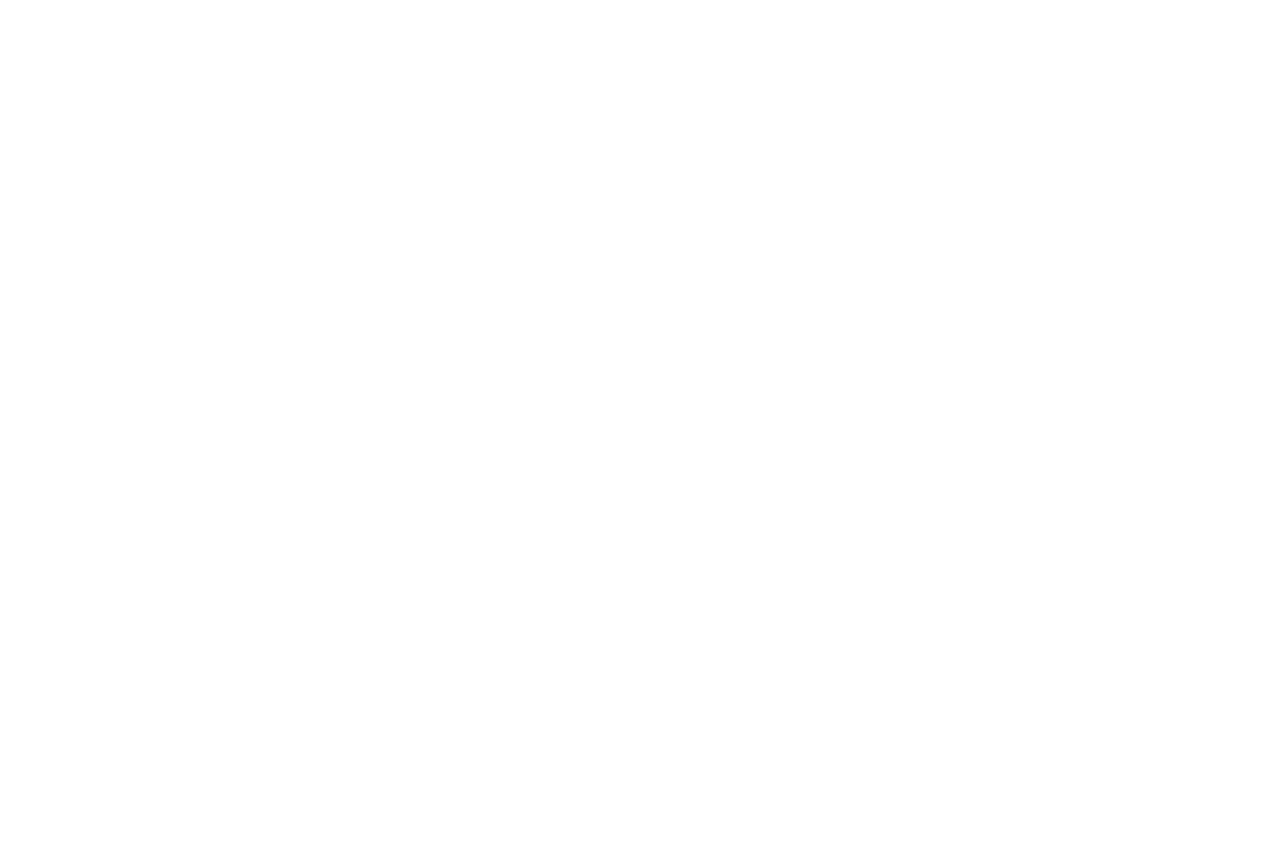
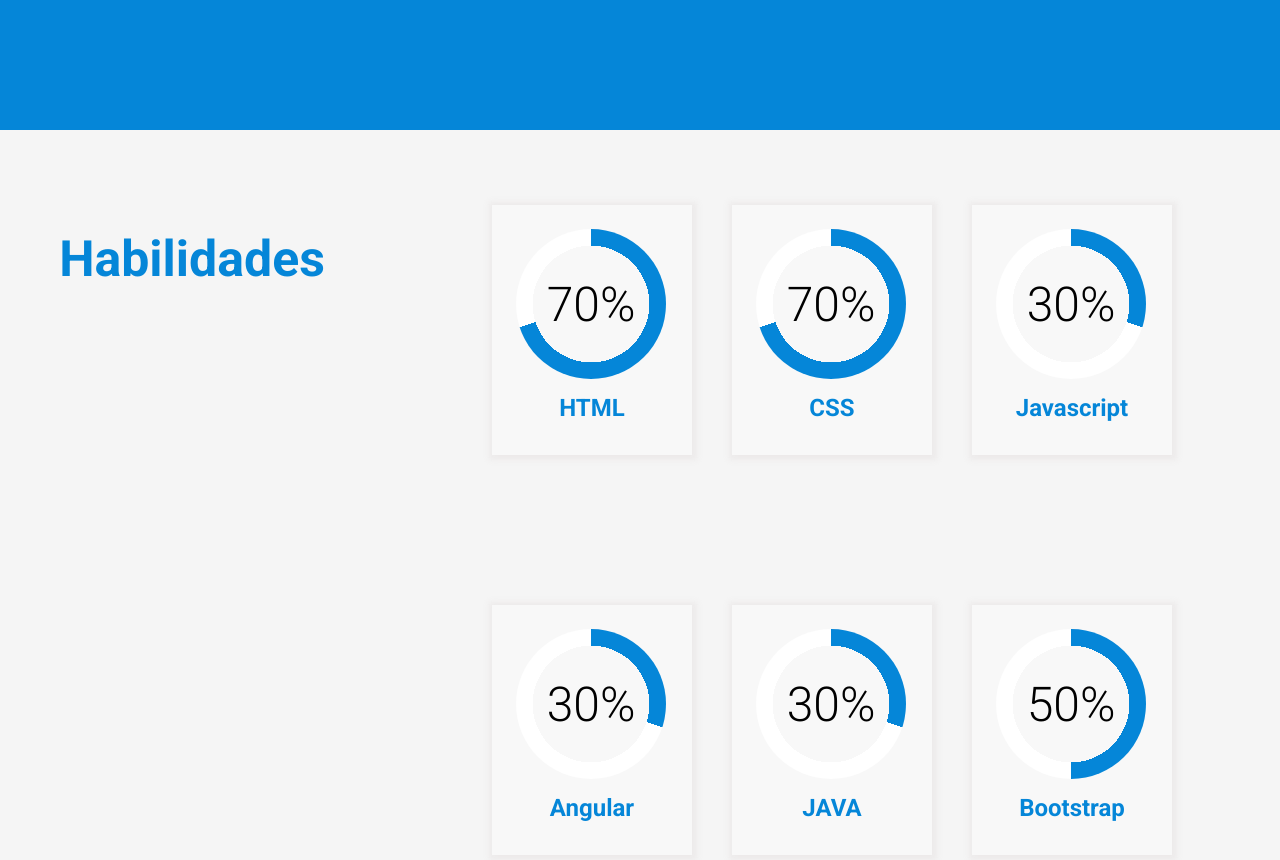
Before and after one commit to Mxmlnslrn0/Portfolio_Front-end-nuevo2, an Angular app: page / in a window 1280 px wide. Shown: the part 2680-3540 px from the top of the page. Before the commit the page ends 2650 px from the top, so only its background shows below. Built offline with nearby package versions, Linux system fonts and the light colour scheme; a web font is replaced by a local one.

Commit message:
habilidades

```diff
--- a/src/app/app.component.html
+++ b/src/app/app.component.html
@@ -13,3 +13,4 @@
 <div>
   <app-educacion></app-educacion>
 </div>
+<div><app-habilidades></app-habilidades></div>
--- a/src/app/app.module.ts
+++ b/src/app/app.module.ts
@@ -7,6 +7,7 @@
 import { AcercaDeComponent } from './component/acerca-de/acerca-de.component';
 import { ExperienciaComponent } from './component/experiencia/experiencia.component';
 import { EducacionComponent } from './component/educacion/educacion.component';
+import { HabilidadesComponent } from './component/habilidades/habilidades.component';
 
 
 
@@ -19,6 +20,7 @@
     AcercaDeComponent,
     ExperienciaComponent,
     EducacionComponent,
+    HabilidadesComponent,
 
 
 
--- a/src/app/component/educacion/educacion.component.css
+++ b/src/app/component/educacion/educacion.component.css
@@ -2,7 +2,7 @@
     background-color:#0586d8;
     display: flex;
     justify-content:space-evenly;
-    height: 90vh;
+    height: 100vh;
 }
 
 
--- a/src/app/component/experiencia/experiencia.component.css
+++ b/src/app/component/experiencia/experiencia.component.css
@@ -2,7 +2,7 @@
     background-color:whitesmoke;
     display: flex;
     justify-content:space-evenly;
-    height: 90vh;
+    height: 100vh;
 }
 
 
--- /dev/null
+++ b/src/app/component/habilidades/habilidades.component.css
@@ -0,0 +1,89 @@
+.habilidades{
+    background-color:whitesmoke;
+    display: flex;
+    justify-content: space-between;
+    height: 100vh;
+}
+
+.habilidades h1{
+    color: #0586d8;
+    font-size: 50px;
+    text-align: center;
+    width: 30vw;
+    margin-top: 100px;
+}
+
+.habi-container{
+    width: 70vw;
+    padding: 20px;
+    display: flex;
+    justify-content: center;
+    align-items: center;
+    flex-wrap: wrap;
+    gap: 40px;
+}
+
+.habi-card{
+    background-color: rgb(248, 248, 248);
+    height: 250px;
+    width: 200px;
+    padding: 23px;
+    border: 1px solid transparent;
+    box-shadow: 1px 1px 5px 4px rgba(235, 232, 232, 0.753);
+}
+
+.habi-card:hover{
+    transform: scale(1.1);
+    transition: .3s;
+    box-shadow: none;
+    border: 1px solid rgb(223, 220, 220);
+}
+
+.habi-card h2{
+    text-align: center;
+    padding: 15px;
+    color:#0586d8;
+}
+
+.circle-bar{
+    --percentage: var(--value);
+    animation: progress 2s 0.5s forwards;
+    width: 150px;
+    aspect-ratio: 1;
+    border-radius: 50%;
+    position: relative;
+    overflow: hidden;
+    display: grid;
+    place-items: center;
+}
+
+.circle-bar::before{
+    content: "";
+    position: absolute;
+    top: 0;
+    left: 0;
+    width: 100%;
+    height: 100%;
+    background: conic-gradient(#0586d8 calc(var(--percentage) * 1%), white 0);
+    mask: radial-gradient(white 25%, transparent 0);
+    mask-mode: alpha;
+    -webkit-mask: radial-gradient(#0000 55%, #000 0);
+    -webkit-mask-mode: alpha;
+}
+
+.circle-bar::after{
+    counter-reset: porcentaje var(--value);
+    content: counter(porcentaje) '%';
+    font-size: 3rem;
+}
+
+@keyframes progress{
+    0% {--percentage: 0;}
+    100% { --percentage: var(--value);}
+}
+
+@property --percentage {
+    syntax: '<number>';
+    inherits: true;
+    initial-value: 0;
+}
--- /dev/null
+++ b/src/app/component/habilidades/habilidades.component.html
@@ -0,0 +1,36 @@
+<div class="habilidades">
+    <h1>Habilidades</h1>
+
+    <div class="habi-container">
+
+        <div class="habi-card">
+            <div class="circle-bar" style="--value: 70"></div>
+            <h2>HTML</h2>
+        </div>
+
+        <div class="habi-card">
+            <div class="circle-bar" style="--value: 70"></div>
+            <h2>CSS</h2>
+        </div>
+
+        <div class="habi-card">
+            <div class="circle-bar" style="--value: 30"></div>
+            <h2>Javascript</h2>
+        </div>
+
+        <div class="habi-card">
+            <div class="circle-bar" style="--value: 30"></div>
+            <h2>Angular</h2>
+        </div>
+
+        <div class="habi-card">
+            <div class="circle-bar" style="--value: 30"></div>
+            <h2>JAVA</h2>
+        </div>
+
+        <div class="habi-card">
+            <div class="circle-bar" style="--value: 50"></div>
+            <h2>Bootstrap</h2>
+        </div>
+    </div>
+</div>
--- /dev/null
+++ b/src/app/component/habilidades/habilidades.component.ts
@@ -0,0 +1,15 @@
+import { Component, OnInit } from '@angular/core';
+
+@Component({
+  selector: 'app-habilidades',
+  templateUrl: './habilidades.component.html',
+  styleUrls: ['./habilidades.component.css']
+})
+export class HabilidadesComponent implements OnInit {
+
+  constructor() { }
+
+  ngOnInit(): void {
+  }
+
+}
```
Also changed, not shown: 1 other file (tests, documents, lock files or other folders).
